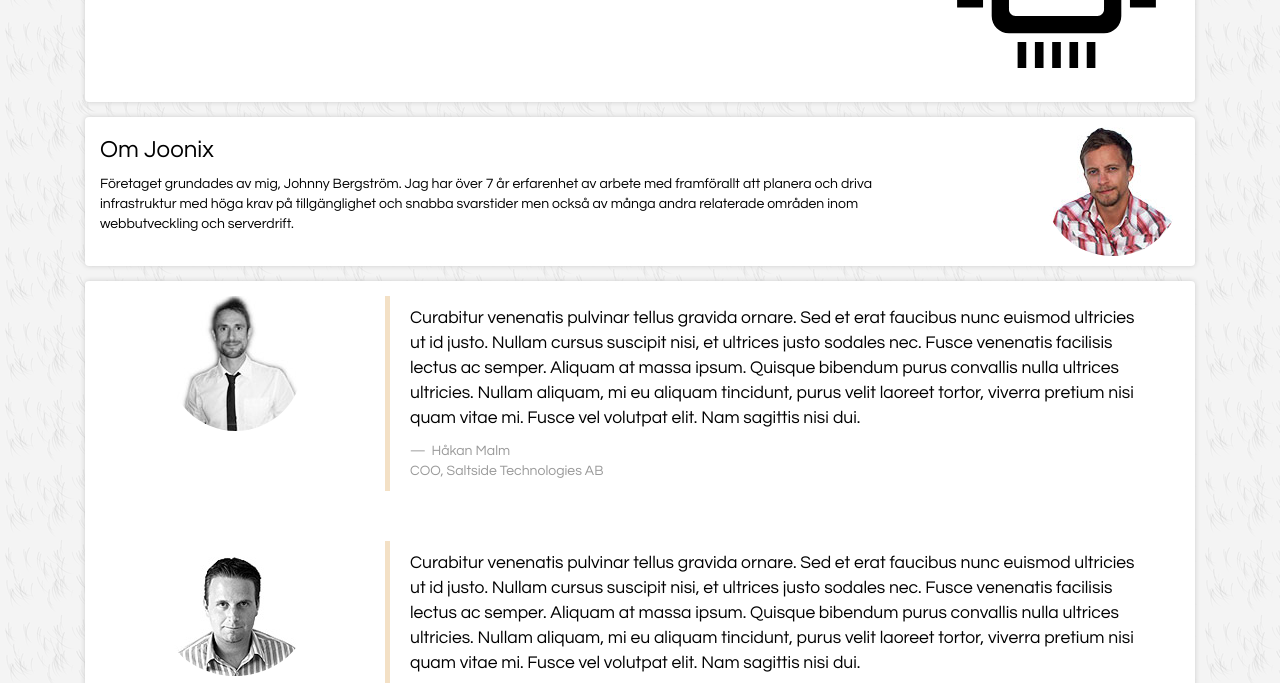
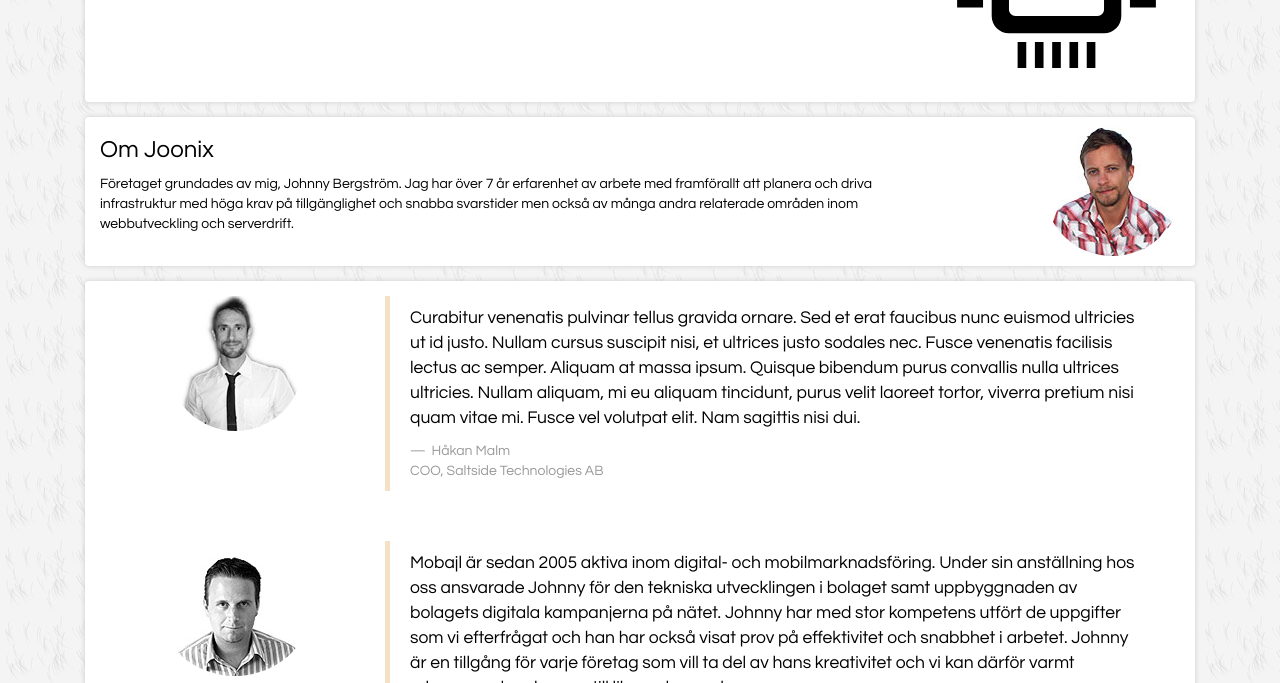
Before and after one commit to joonix/joonix.github.io, a website: page index.html at #/home in a window 1280 px wide. Shown: the part 254-937 px from the top of the page. Drawn offline with Linux system fonts and the light colour scheme.

Commit message:
Add new reference text for Gustav

```diff
--- a/partials/home.html
+++ b/partials/home.html
@@ -48,7 +48,7 @@
     </div>
     <div class="col-sm-9">
       <blockquote>
-        <p>Curabitur venenatis pulvinar tellus gravida ornare. Sed et erat faucibus nunc euismod ultricies ut id justo. Nullam cursus suscipit nisi, et ultrices justo sodales nec. Fusce venenatis facilisis lectus ac semper. Aliquam at massa ipsum. Quisque bibendum purus convallis nulla ultrices ultricies. Nullam aliquam, mi eu aliquam tincidunt, purus velit laoreet tortor, viverra pretium nisi quam vitae mi. Fusce vel volutpat elit. Nam sagittis nisi dui.</p>
+        <p>Mobajl är sedan 2005 aktiva inom digital- och mobilmarknadsföring. Under sin anställning hos oss ansvarade Johnny för den tekniska utvecklingen i bolaget samt uppbyggnaden av bolagets digitala kampanjerna på nätet. Johnny har med stor kompetens utfört de uppgifter som vi efterfrågat och han har också visat prov på effektivitet och snabbhet i arbetet. Johnny är en tillgång för varje företag som vill ta del av hans kreativitet och vi kan därför varmt rekommendera honom till liknande uppdrag.</p>
         <footer>
           <span>Gustav Perers</span>
           <p>VD, Mobajl AB</p>
```
